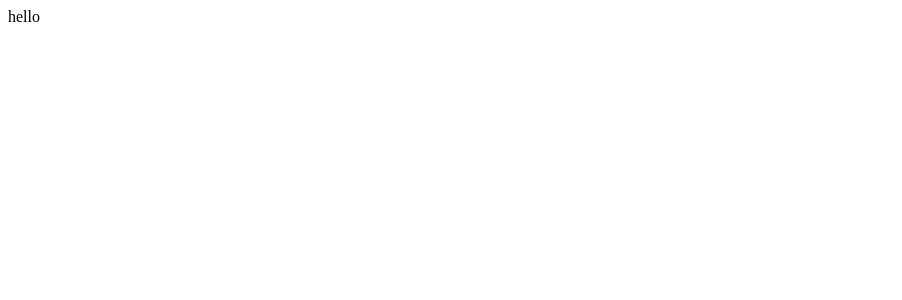
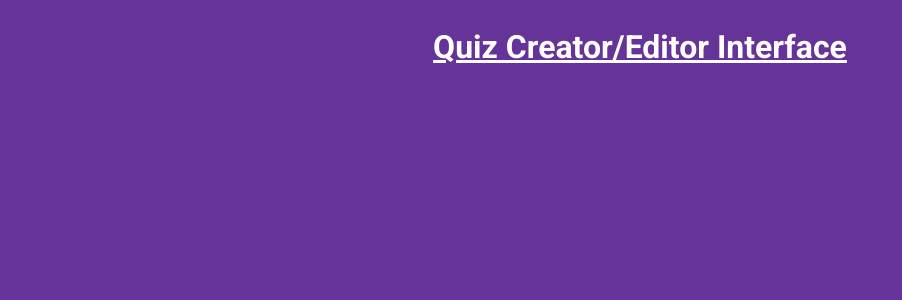
Before and after one commit to mazenadel19/quiz-creator, a React (Create React App) app: page / in a window 1280 px wide. Shown: the top 300 px of the page, without its empty margins (0-902 px from the left). Built offline with nearby package versions, Linux system fonts and the light colour scheme.

Commit message:
Add Header Component, Install React Router

```diff
--- a/package.json
+++ b/package.json
@@ -18,6 +18,7 @@
     "react": "^18.2.0",
     "react-dom": "^18.2.0",
     "react-hook-form": "^7.43.1",
+    "react-router": "^6.8.1",
     "react-scripts": "5.0.1",
     "typescript": "^4.9.5",
     "web-vitals": "^2.1.4",
--- /dev/null
+++ b/src/App.css
@@ -0,0 +1,5 @@
+body {
+  font-family: "Roboto";
+  background-color: rebeccapurple;
+  color: white;
+}
--- a/src/App.tsx
+++ b/src/App.tsx
@@ -1,9 +1,10 @@
-
+import Header from "./components/Header";
+import "./App.css"
 
 function App() {
 
   return (
-    <>hello</>
+    <Header/>
   );
 }
 
--- /dev/null
+++ b/src/components/Header.css
@@ -0,0 +1,7 @@
+header {
+  text-align: center;
+  font-size: 2rem;
+  font-weight: bold;
+  padding: 20px;
+  text-decoration: underline;
+}
--- /dev/null
+++ b/src/components/Header.tsx
@@ -0,0 +1,5 @@
+import "./Header.css"
+
+const Header = () => <header>Quiz Creator/Editor Interface</header>
+
+export default Header
```
Also changed, not shown: 1 other file (tests, documents, lock files or other folders).
